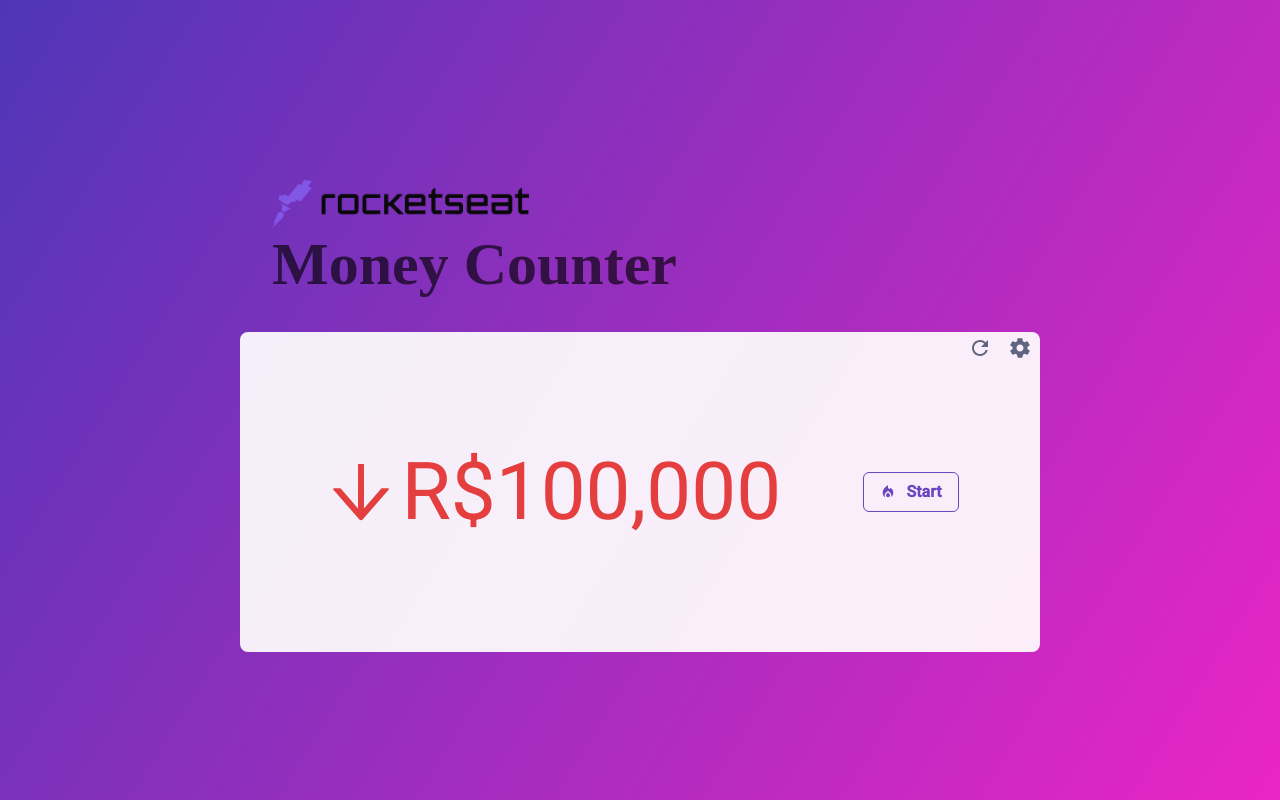
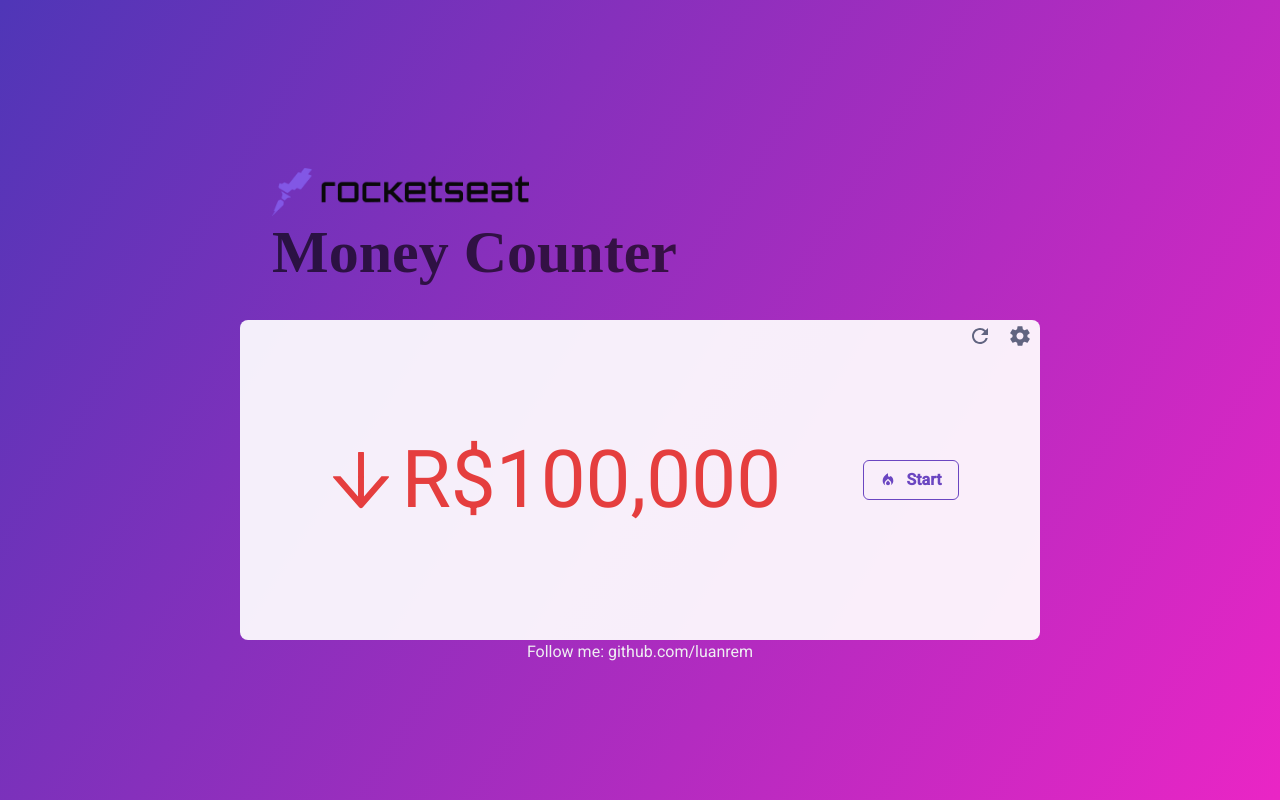
Before and after one commit to luanrem/smtc-moneycounter, a React (Create React App) app: page / in a window 1280 px wide. Built offline with nearby package versions, Linux system fonts and the light colour scheme; a web font is replaced by a local one.

Commit message:
put my github and change favicon

```diff
--- a/public/index.html
+++ b/public/index.html
@@ -2,13 +2,14 @@
 <html lang="en">
   <head>
     <meta charset="utf-8" />
-    <link rel="icon" href="%PUBLIC_URL%/favicon.ico" />
+    <link rel="icon" href="./favicon.ico" />
     <meta name="viewport" content="width=device-width, initial-scale=1" />
     <meta name="theme-color" content="#000000" />
     <meta
       name="description"
       content="Web site created using create-react-app"
     />
+    <meta charset="UTF-8">
 
     <link rel="preconnect" href="https://fonts.googleapis.com">
     <link rel="preconnect" href="https://fonts.gstatic.com" crossorigin>
--- a/src/App.tsx
+++ b/src/App.tsx
@@ -170,6 +170,12 @@ function App() {
           </Flex>
           <Flex h="2rem" />
         </Flex>
+        <Flex>
+          <h1>
+            Follow me:{" "}
+            <a href="https://github.com/luanrem">github.com/luanrem</a>
+          </h1>
+        </Flex>
       </Flex>
 
       <ScaleFade initialScale={1} in={isOpen}>
```
Also changed, not shown: 1 other file (tests, documents, lock files or other folders).
